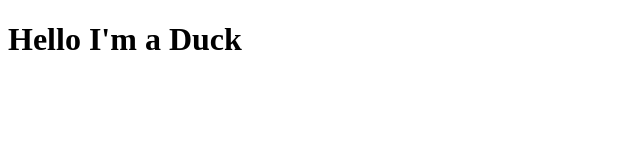
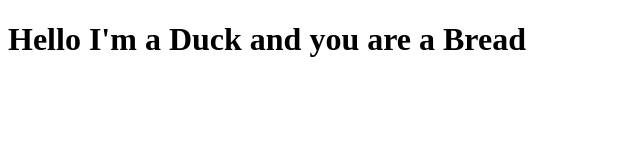
Before and after one commit to NakanoOmar-05/Nakano-Coursera, a plain HTML site: page site/index.html in a window 1280 px wide. Shown: the whole page, without its empty margins (0-640 px from the left). Drawn offline with Linux system fonts and the light colour scheme.

Commit message:
Small addition to our page content.

```diff
--- a/site/index.html
+++ b/site/index.html
@@ -6,6 +6,6 @@
 	<title>Hello I'm a Duck</title>
 </head>
 <body>
-<h1> Hello I'm a Duck</h1>
+<h1> Hello I'm a Duck and you are a Bread</h1>
 </body>
 </html>
```
